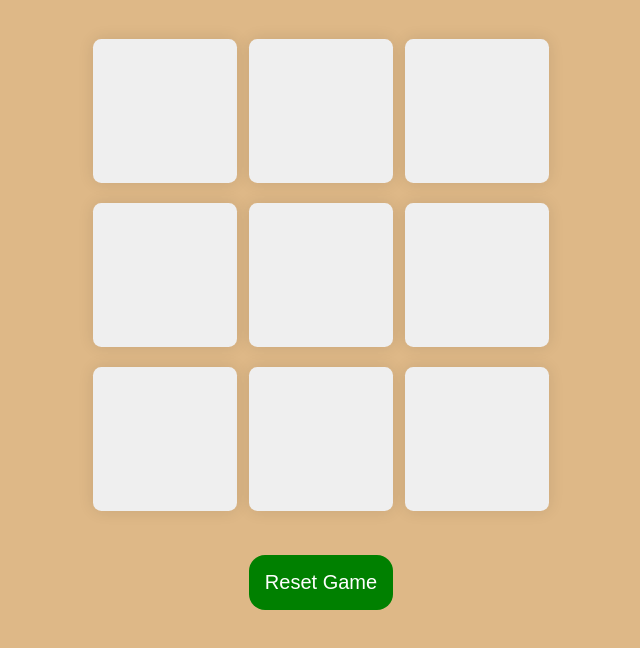
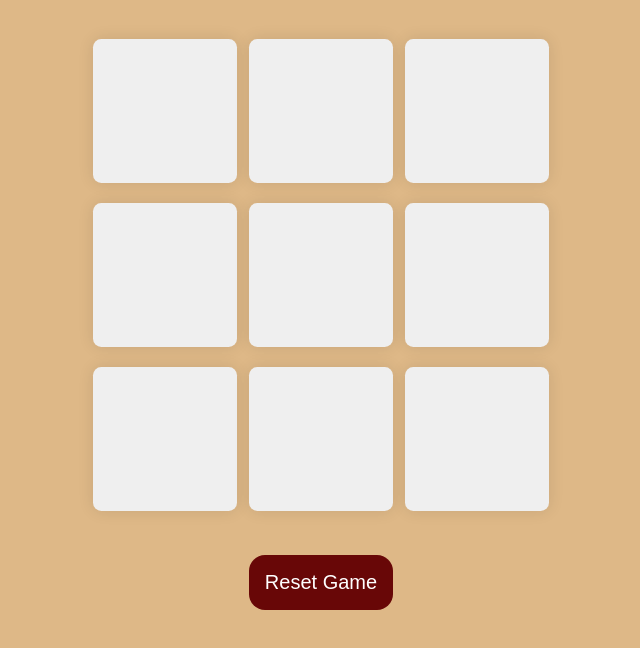
Before and after one commit to Snowyy66/TIC-TAC-TOE, a plain HTML site: page index.html in a window 1280 px wide. Shown: the part 58-706 px from the top of the page, without its empty margins (319-959 px from the left). Drawn offline with Linux system fonts and the light colour scheme.

Commit message:
Update style.css

```diff
--- a/style.css
+++ b/style.css
@@ -39,7 +39,7 @@ body {
 #reset-btn {
     padding: 1rem;
     font-size: 1.25rem;
-    background-color: green;
+    background-color: rgb(104, 7, 7);
     color: white;
     border-radius: 1rem;
     border: none;
```
